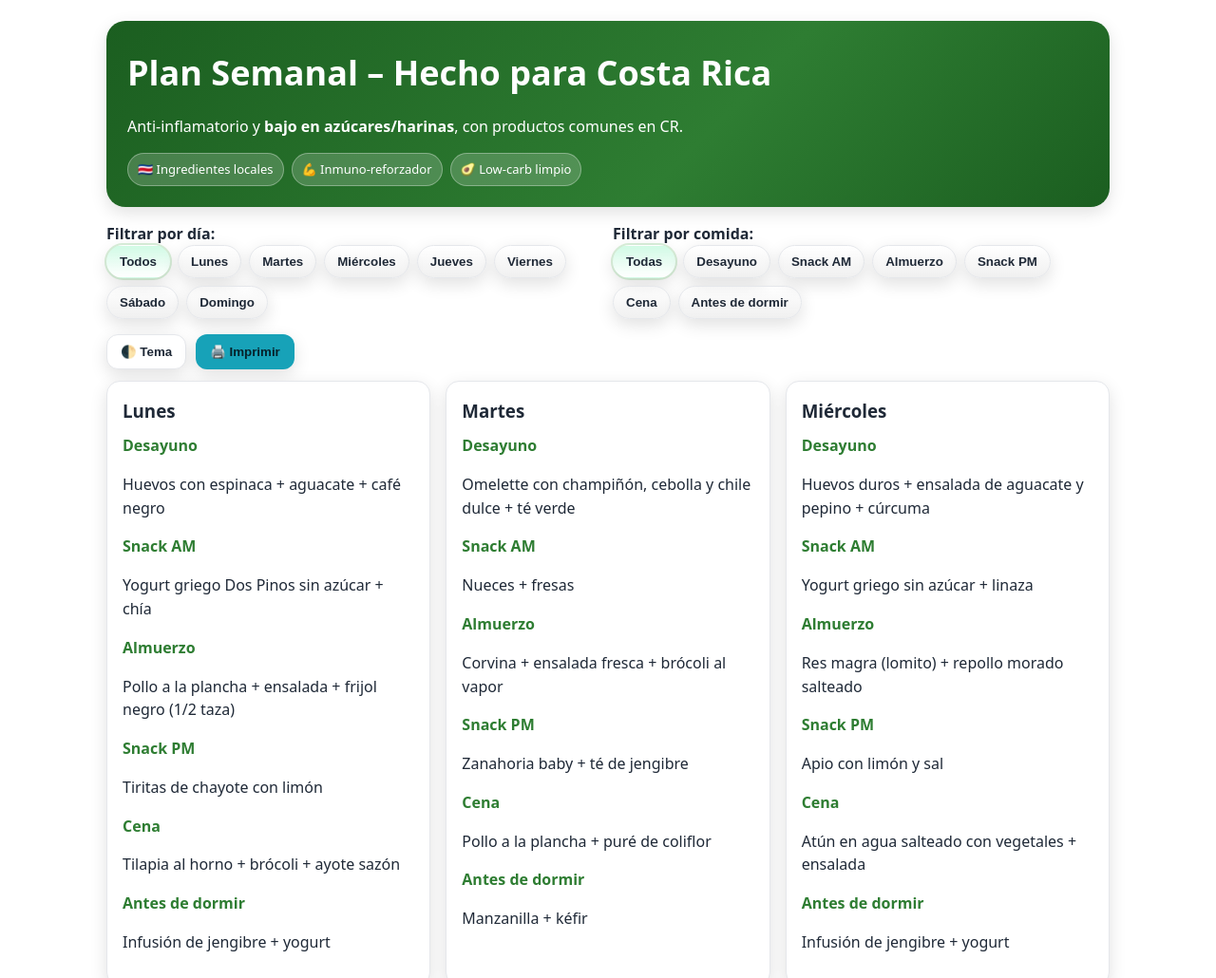
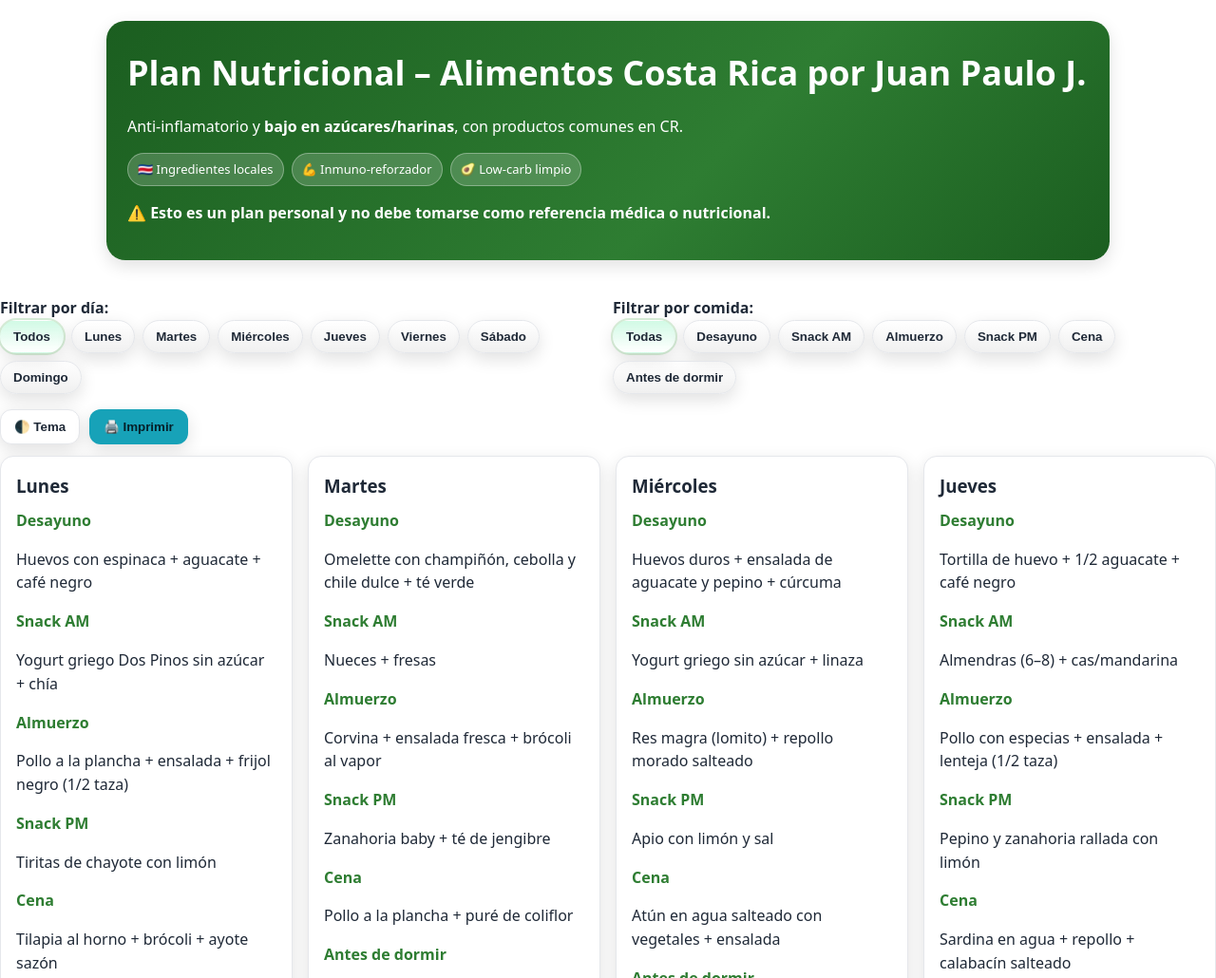
Before and after one commit to pausherl/plan-cr, a plain HTML site: page index.html in a window 1280 px wide. Shown: the top 1030 px of the page at 95% size. Drawn offline with Linux system fonts and the light colour scheme.

Commit message:
Update index.html

```diff
--- a/index.html
+++ b/index.html
@@ -10,13 +10,22 @@
 <body>
 <div class="container">
   <header class="hero">
-    <h1>Plan Semanal – Hecho para Costa Rica</h1>
+    <h1>Plan Nutricional – Alimentos Costa Rica por Juan Paulo J.</h1>
+
+
     <p>Anti-inflamatorio y <b>bajo en azúcares/harinas</b>, con productos comunes en CR.</p>
     <div class="badges">
       <span class="badge">🇨🇷 Ingredientes locales</span>
       <span class="badge">💪 Inmuno-reforzador</span>
       <span class="badge">🥑 Low-carb limpio</span>
     </div>
+
+     <!-- Disclaimer -->
+  <section class="disclaimer">
+    <p><b>⚠️ Esto es un plan personal y no debe tomarse como referencia médica o nutricional.</b></p>
+  </section>
+
+</div>
   </header>
 
   <div class="toolbar">
```
